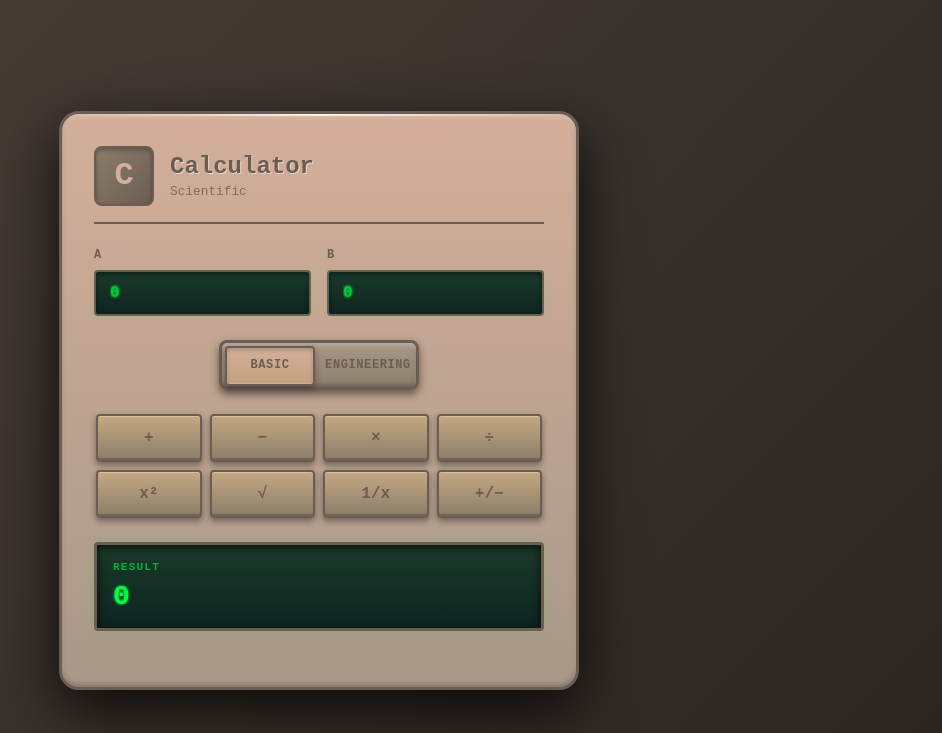
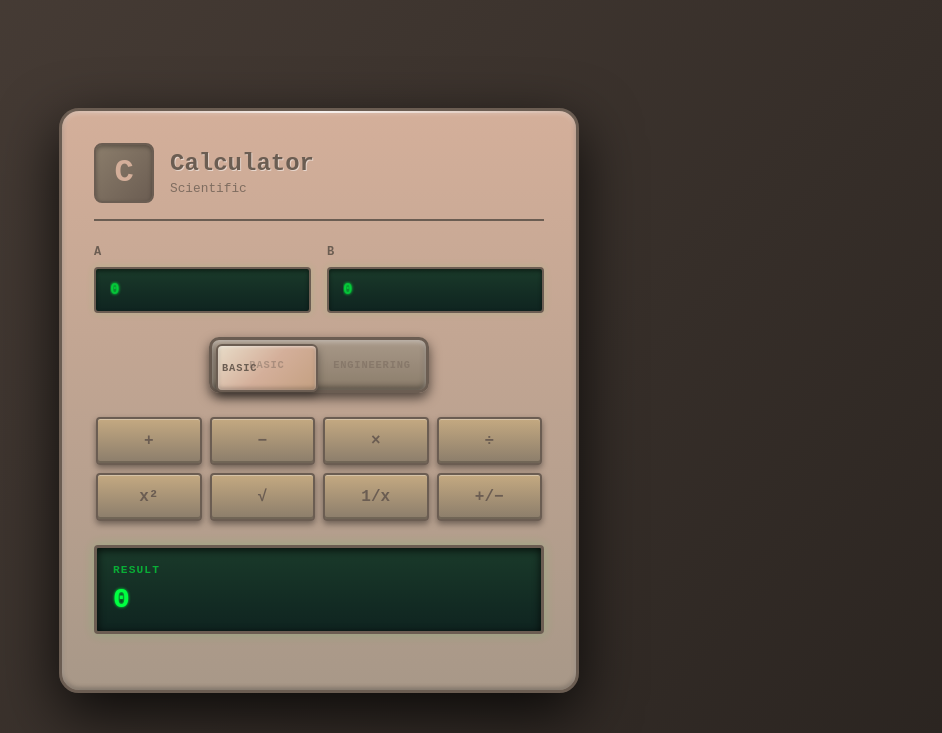
Before and after one commit to zer0nomad/calkproject, a Flask app: page / in a window 1280 px wide. Shown: the top 733 px of the page, without its empty margins (321-1263 px from the left). Run offline with Flask 2, Linux system fonts and the light colour scheme.

Commit message:
Feat: Enhanced toggle switch styling and multilingual support
Toggle Switch Redesign:
- Improved visual styling with better gradients and shadows
- Added labels 'BASIC' and 'ENG' that appear on active slider
- Smooth cubic-bezier animation (0.35s) for better feel
- Larger dimensions (220x56px) for better visibility
- Increased padding and better spacing
- More pronounced 3D effect matching retro aesthetic
- Labels fade in/out based on active state
- Uses ::before and ::after pseudo-elements for dynamic labels

Multilingual Support (7 languages total):
- Added French (fr), German (de), Spanish (es), Italian (it), Simplified Chinese (zh)
- Updated config.py with LANGUAGES dict containing all supported locales
- Extracted all translatable strings using pybabel
- Translated all 43 strings for each new language:
  * UI labels (Calculator, Scientific, Basic, Engineering, Result)
  * Operations (Add, Subtract, Multiply, Divide, Sine, Cosine, etc.)
  * Error messages (7 detailed error messages)
  * All feature strings
- Created translation catalogs (.po files) for all languages
- Compiled all translations to .mo files for runtime use

Translation Coverage:
✓ English (en) - 43 strings
✓ Russian (ru) - 43 strings
✓ French (fr) - 43 strings
✓ German (de) - 43 strings
✓ Spanish (es) - 43 strings
✓ Italian (it) - 43 strings
✓ Simplified Chinese (zh) - 43 strings

All 23 tests passing ✓
Ready for international users

```diff
--- /dev/null
+++ b/babel.cfg
@@ -0,0 +1,2 @@
+[python: **.py]
+[jinja2: **/templates/**.html]
--- a/calk/static/css/style.css
+++ b/calk/static/css/style.css
@@ -271,16 +271,17 @@
 .toggle-switch {
   position: relative;
   display: inline-block;
-  width: 200px;
-  height: 50px;
+  width: 220px;
+  height: 56px;
   background: linear-gradient(180deg, var(--tan-dark) 0%, var(--button-dark) 100%);
   border: 3px solid var(--brown);
-  border-radius: 8px;
+  border-radius: 10px;
   box-shadow:
-    inset 0 2px 4px rgba(255,255,255,0.3),
-    inset 0 -2px 4px rgba(0,0,0,0.3),
-    0 4px 8px rgba(0,0,0,0.5);
+    inset 0 2px 5px rgba(255,255,255,0.4),
+    inset 0 -3px 6px rgba(0,0,0,0.4),
+    0 5px 12px rgba(0,0,0,0.6);
   cursor: pointer;
+  padding: 4px;
 }
 
 .toggle-switch input {
@@ -289,24 +290,57 @@
 
 .toggle-slider {
   position: absolute;
-  top: 3px;
-  left: 3px;
+  top: 4px;
+  left: 4px;
   right: auto;
-  width: 90px;
-  height: 40px;
-  background: linear-gradient(180deg, #d4af9a 0%, #c4a081 100%);
+  width: 102px;
+  height: 48px;
+  background: linear-gradient(135deg, #e8dcc8 0%, #d4af9a 50%, #c4a081 100%);
   border: 2px solid var(--brown);
-  border-radius: 4px;
-  transition: all 0.3s ease;
+  border-radius: 6px;
+  transition: all 0.35s cubic-bezier(0.23, 1, 0.320, 1);
   box-shadow:
-    inset 0 2px 4px rgba(0,0,0,0.2),
-    inset 0 -1px 2px rgba(255,255,255,0.3),
-    0 3px 6px rgba(0,0,0,0.3);
+    inset 0 1px 3px rgba(255,255,255,0.5),
+    inset 0 -2px 4px rgba(0,0,0,0.25),
+    0 4px 8px rgba(0,0,0,0.35);
+  display: flex;
+  align-items: center;
+  justify-content: center;
+  font-family: 'Courier New', monospace;
+  font-size: 0.65rem;
+  font-weight: 900;
+  color: var(--brown);
+  text-transform: uppercase;
+  letter-spacing: 0.08em;
 }
 
 .toggle-switch input:checked + .toggle-slider {
   left: auto;
-  right: 3px;
+  right: 4px;
+}
+
+.toggle-slider::before {
+  content: 'BASIC';
+  position: absolute;
+  left: 4px;
+  opacity: 1;
+  transition: opacity 0.2s ease;
+}
+
+.toggle-switch input:checked + .toggle-slider::before {
+  opacity: 0;
+}
+
+.toggle-slider::after {
+  content: 'ENG';
+  position: absolute;
+  right: 4px;
+  opacity: 0;
+  transition: opacity 0.2s ease;
+}
+
+.toggle-switch input:checked + .toggle-slider::after {
+  opacity: 1;
 }
 
 .toggle-label {
@@ -314,18 +348,22 @@
   top: 50%;
   transform: translateY(-50%);
   font-family: 'Courier New', monospace;
-  font-weight: 700;
-  font-size: 0.75rem;
-  color: var(--brown);
+  font-weight: 900;
+  font-size: 0.65rem;
+  color: rgba(107, 93, 82, 0.4);
   text-transform: uppercase;
-  letter-spacing: 0.05em;
-  width: 90px;
+  letter-spacing: 0.08em;
+  width: 102px;
   text-align: center;
   pointer-events: none;
 }
 
 .toggle-label.basic-label {
-  left: 3px;
+  left: 4px;
+}
+
+.toggle-label.eng-label {
+  right: 4px;
 }
 
 .toggle-label.eng-label {
```
Also changed, not shown: calk/config.py (+10 -0 lines), translations/de/LC_MESSAGES/messages.po (added), translations/es/LC_MESSAGES/messages.po (added), translations/fr/LC_MESSAGES/messages.po (added), translations/it/LC_MESSAGES/messages.po (added), translations/zh/LC_MESSAGES/messages.po (added), 6 other files.
